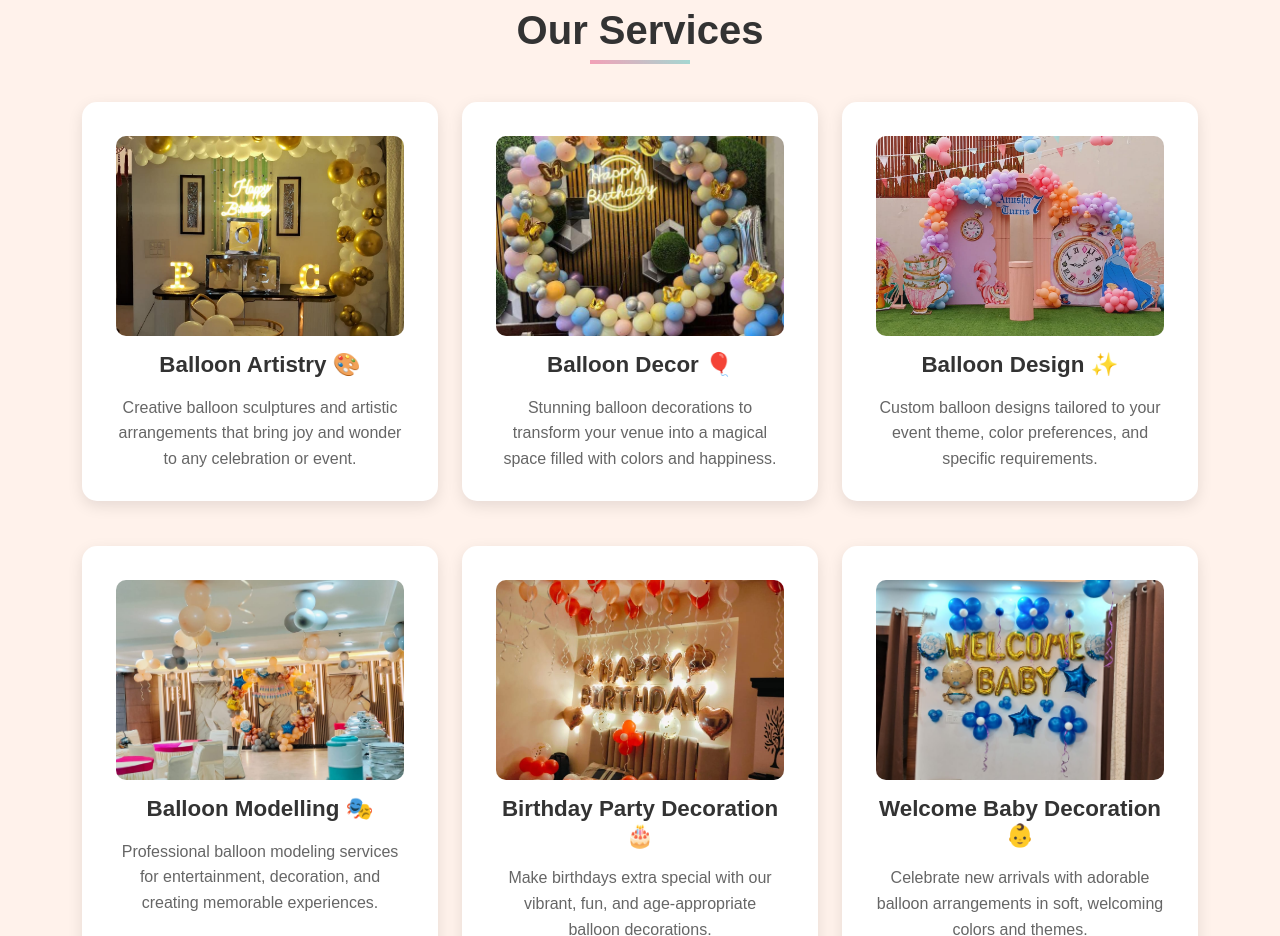
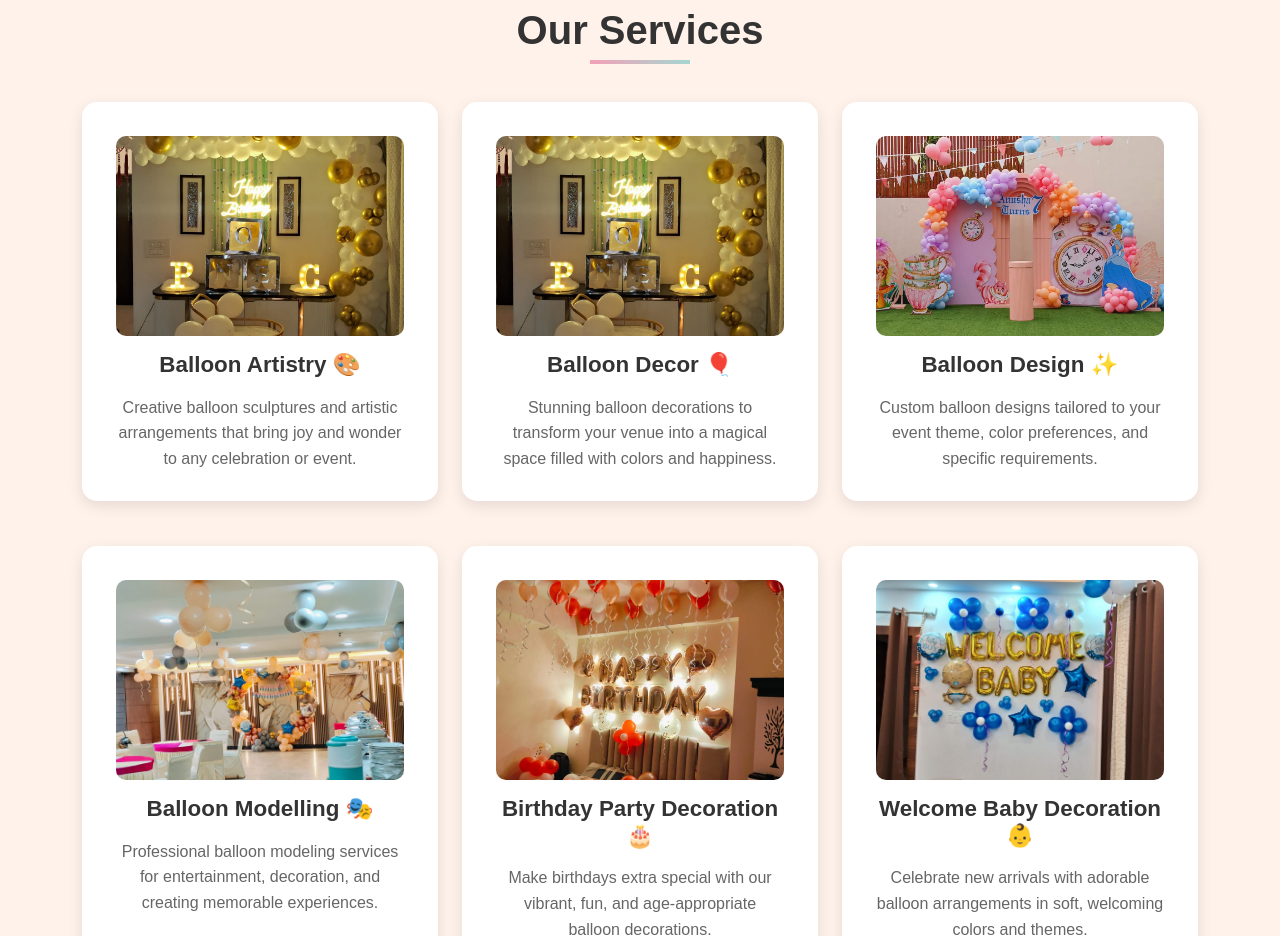
Before and after one commit to DivyanshiGupta-18/Sri-Shyam-Balloon-Decoration, a plain HTML site: page index.html in a window 1280 px wide. Shown: the part 820-1756 px from the top of the page. Drawn offline with nearby package versions, Linux system fonts and the light colour scheme.

Commit message:
dublicate

```diff
--- a/index.html
+++ b/index.html
@@ -80,7 +80,8 @@
 
                 <div class="col-lg-4 col-md-6">
                     <div class="service-card text-center">
-                         <img src="images\theme birthday Party.jpg" style="width: 100%;">
+                        <img src="images\theme birthday special .jpg" style="width: 100%;">
+                         <!-- <img src="images\theme birthday Party.jpg" style="width: 100%;"> -->
                         <h4>Balloon Decor 🎈</h4>
                         <p>Stunning balloon decorations to transform your venue into a magical space filled with colors
                             and happiness.</p>
```
